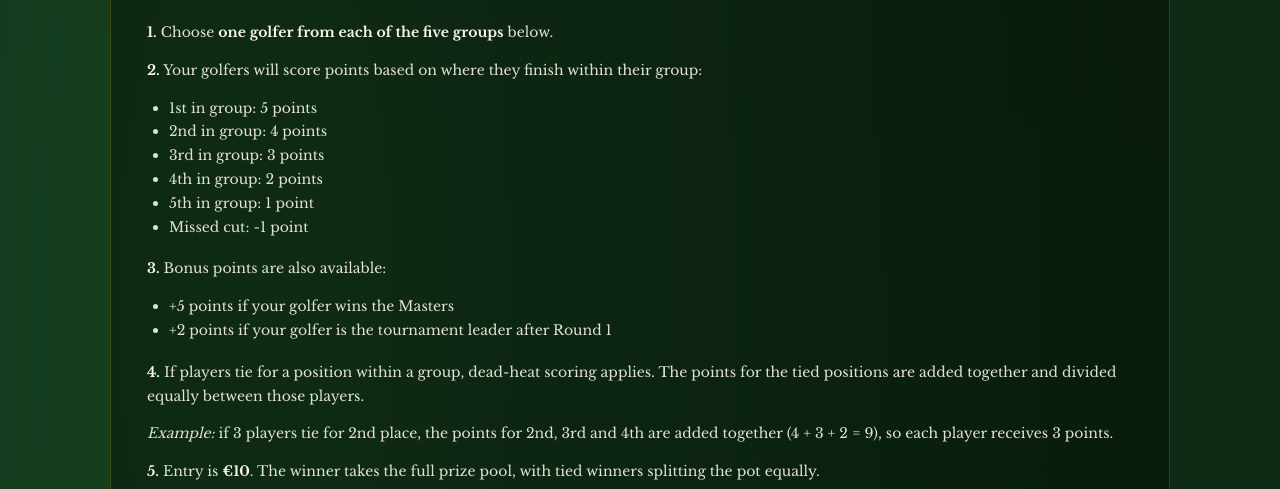
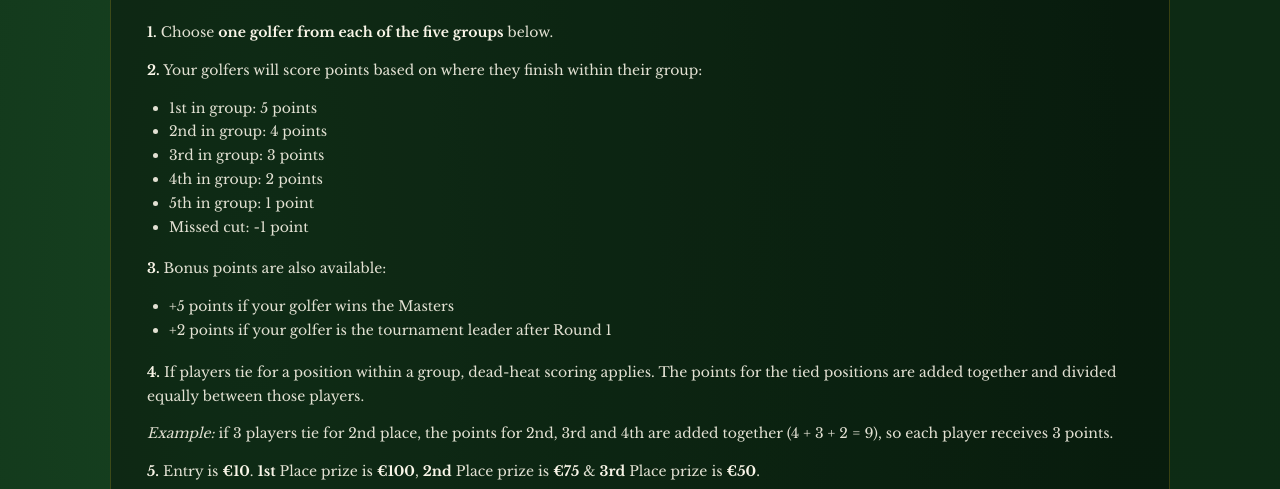
Before and after one commit to GibraltarGaels/leaderboard, a plain HTML site: page index.html in a window 1280 px wide. Shown: the part 463-952 px from the top of the page. Drawn offline with nearby package versions, Linux system fonts and the light colour scheme; no server answers.

```diff
--- a/index.html
+++ b/index.html
@@ -589,7 +589,7 @@
 
     <p><em>Example:</em> if 3 players tie for 2nd place, the points for 2nd, 3rd and 4th are added together (4 + 3 + 2 = 9), so each player receives 3 points.</p>
 
-    <p><strong>5.</strong> Entry is <strong>€10</strong>. The winner takes the full prize pool, with tied winners splitting the pot equally.</p>
+    <p><strong>5.</strong> Entry is <strong>€10</strong>. <strong>1st</strong> Place prize is <strong>€100</strong>, <strong>2nd</strong> Place prize is <strong>€75</strong> & <strong>3rd</strong> Place prize is <strong>€50</strong>.</p
 
     <p><strong>6.</strong> To enter, send your payment by Revolut and then submit your picks using the form below.</p>
 
```
